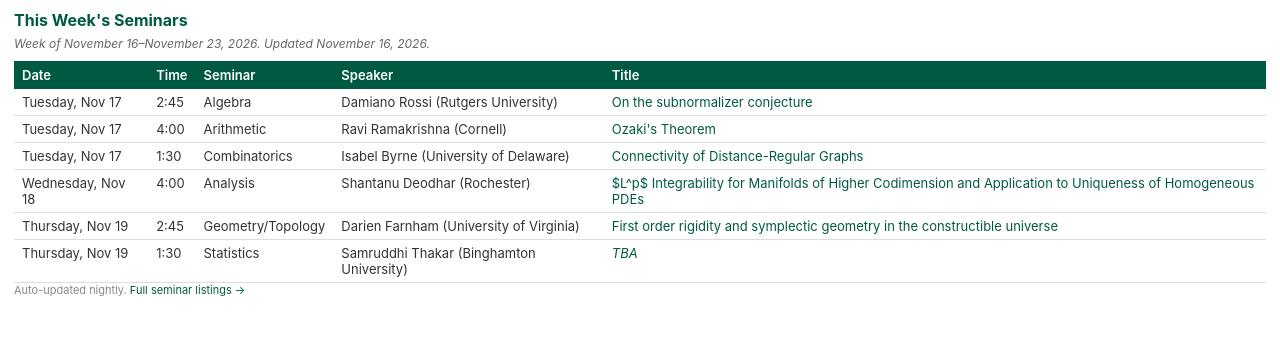
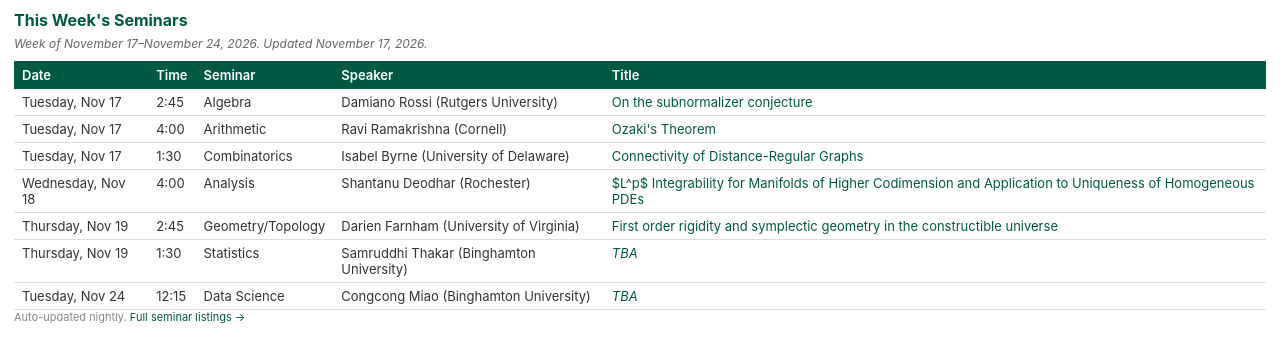
Before and after one commit to slavakargin/seminar-scraper, a plain HTML site: page docs/index.html in a window 1280 px wide. Drawn offline with Linux system fonts and the light colour scheme.

Commit message:
Update seminar table and TV image 2026-11-17

```diff
--- a/docs/index.html
+++ b/docs/index.html
@@ -51,7 +51,7 @@
 </head>
 <body>
 <h2>This Week's Seminars</h2>
-<div class="subtitle">Week of November 16–November 23, 2026. Updated November 16, 2026.</div>
+<div class="subtitle">Week of November 17–November 24, 2026. Updated November 17, 2026.</div>
 <table>
 <tr><th>Date</th><th>Time</th><th>Seminar</th><th>Speaker</th><th>Title</th></tr>
 <tr><td>Tuesday, Nov 17</td><td>2:45</td><td>Algebra</td><td>Damiano Rossi (Rutgers University)</td><td><a href="https://www2.math.binghamton.edu/p/seminars/alge">On the subnormalizer conjecture</a></td></tr>
@@ -60,6 +60,7 @@
 <tr><td>Wednesday, Nov 18</td><td>4:00</td><td>Analysis</td><td>Shantanu Deodhar (Rochester)</td><td><a href="https://www2.math.binghamton.edu/p/seminars/anal">$L^p$ Integrability for Manifolds of Higher Codimension and Application to Uniqueness of Homogeneous PDEs</a></td></tr>
 <tr><td>Thursday, Nov 19</td><td>2:45</td><td>Geometry/Topology</td><td>Darien Farnham (University of Virginia)</td><td><a href="https://www2.math.binghamton.edu/p/seminars/topsem">First order rigidity and symplectic geometry in the constructible universe</a></td></tr>
 <tr><td>Thursday, Nov 19</td><td>1:30</td><td>Statistics</td><td>Samruddhi Thakar (Binghamton University)</td><td><a href="https://www2.math.binghamton.edu/p/seminars/stat"><em>TBA</em></a></td></tr>
+<tr><td>Tuesday, Nov 24</td><td>12:15</td><td>Data Science</td><td>Congcong Miao (Binghamton University)</td><td><a href="https://www2.math.binghamton.edu/p/seminars/datasci"><em>TBA</em></a></td></tr>
 </table>
 <p class="note">Auto-updated nightly. <a href="https://www2.math.binghamton.edu/p/seminars">Full seminar listings →</a></p>
 </body>
```
Also changed, not shown: docs/seminars.png.
